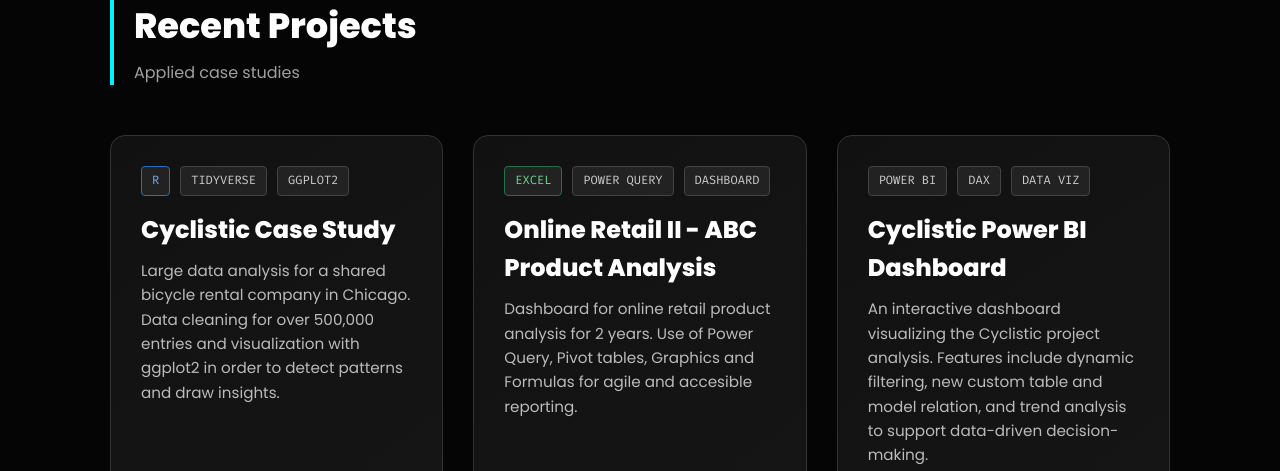
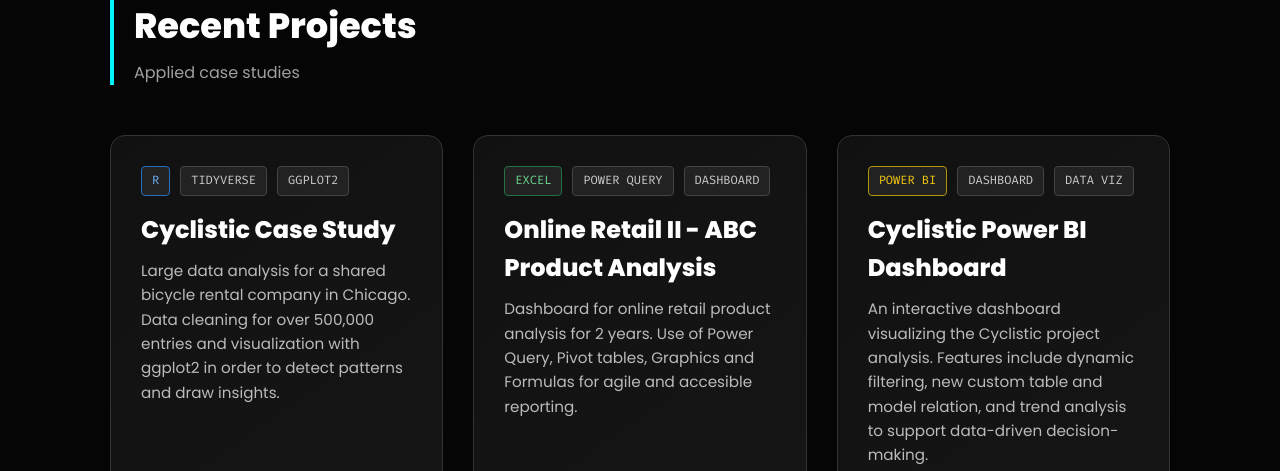
Before and after one commit to miguel-cuervo/portfolio-landing-page, a plain HTML site: page index.html in a window 1280 px wide. Shown: the part 1252-1723 px from the top of the page. Drawn offline with Linux system fonts and the light colour scheme.

Commit message:
Update index.html

```diff
--- a/index.html
+++ b/index.html
@@ -170,6 +170,7 @@
 
         .tag-r { color: #6faef7; border-color: #276DC3; }
         .tag-excel { color: #6dd68e; border-color: #217346; }
+        .tag-pbi { color: #f2c811; border-color: #b3950e; }
 
         .project-card h3 {
             font-size: 1.5rem;
@@ -292,7 +293,7 @@ To further enhance my analytical capabilities, I recently completed the Google D
     <div>
         <div class="tech-stack">
             <span class="tech-tag tag-pbi">POWER BI</span>
-            <span class="tech-tag">DAX</span>
+            <span class="tech-tag">DASHBOARD</span>
             <span class="tech-tag">DATA VIZ</span>
         </div>
         <h3>Cyclistic Power BI Dashboard</h3>
```
